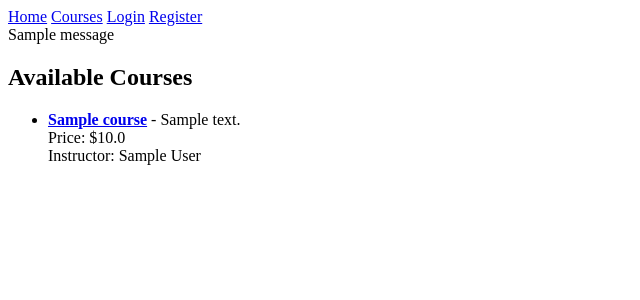
After one commit to Abdelrahmqn/Skill-Oriented-Hub, a Flask app: page /courses/ in a window 1280 px wide. The commit adds this page. Shown: the top 300 px of the page, without its empty margins (0-640 px from the left). Run offline with Flask 3, Linux system fonts and the light colour scheme; tables that the repository leaves empty hold one stand-in row (values such as "Sample post"); one stand-in notice (Sample message) is shown.

Commit message:
Implemented Register and Login Implemented Course Management For Instructor Pov And Student Pov

```diff
--- /dev/null
+++ b/app/routes/course.py
@@ -0,0 +1,111 @@
+from flask import Blueprint, render_template, redirect, url_for, flash, request
+from flask_login import login_required, current_user
+from app import db
+from app.models import Course, Enrollment
+from flask_wtf import FlaskForm
+from wtforms import StringField, TextAreaField, FloatField, SubmitField
+from wtforms.validators import DataRequired
+
+bp = Blueprint('course', __name__, url_prefix='/courses')
+
+# Form for creating a course
+class CourseForm(FlaskForm):
+    title = StringField('Title', validators=[DataRequired()])
+    description = TextAreaField('Description', validators=[DataRequired()])
+    price = FloatField('Price', validators=[DataRequired()])
+    submit = SubmitField('Create Course')
+
+@bp.route('/<int:course_id>')
+def course_details(course_id):
+    course = Course.query.get_or_404(course_id)
+    return render_template('course_details.html', course=course)
+
+# Route for creating a new course (for instructors only)
+@bp.route('/create', methods=['GET', 'POST'])
+@login_required
+def create_course():
+    if current_user.role != 'instructor':
+        flash('Only instructors can create courses.', 'danger')
+        return redirect(url_for('main.index'))
+
+    form = CourseForm()
+    if form.validate_on_submit():
+        course = Course(
+            title=form.title.data,
+            description=form.description.data,
+            price=form.price.data,
+            teacher_id=current_user.id
+        )
+        db.session.add(course)
+        db.session.commit()
+        flash('Course created successfully!', 'success')
+        return redirect(url_for('course.list_courses'))
+
+    return render_template('create_course.html', form=form)
+
+# Route for listing all available courses
+@bp.route('/')
+def list_courses():
+    courses = Course.query.all()
+    return render_template('list_courses.html', courses=courses)
+
+# Route for enrolling in a course (for students)
+@bp.route('/enroll/<int:course_id>')
+@login_required
+def enroll(course_id):
+    if current_user.role != 'student':
+        flash('Only students can enroll in courses.', 'danger')
+        return redirect(url_for('course.list_courses'))
+
+    course = Course.query.get_or_404(course_id)
+    enrollment = Enrollment.query.filter_by(student_id=current_user.id, course_id=course.id).first()
+
+    if enrollment:
+        flash('You are already enrolled in this course.', 'info')
+    else:
+        new_enrollment = Enrollment(student_id=current_user.id, course_id=course.id)
+        db.session.add(new_enrollment)
+        db.session.commit()
+        flash('You have successfully enrolled in the course!', 'success')
+
+    return redirect(url_for('course.list_courses'))
+@bp.route('/instructor/dashboard')
+@login_required
+def instructor_dashboard():
+    if current_user.role != 'instructor':
+        flash('Only instructors can access the dashboard.', 'danger')
+        return redirect(url_for('main.index'))
+
+    courses = Course.query.filter_by(teacher_id=current_user.id).all()
+    return render_template('instructor_dashboard.html', courses=courses)
+@bp.route('/student/dashboard')
+@login_required
+def student_dashboard():
+    if current_user.role != 'student':
+        flash('Only students can access the dashboard.', 'danger')
+        return redirect(url_for('main.index'))
+
+    enrollments = Enrollment.query.filter_by(student_id=current_user.id).all()
+    return render_template('student_dashboard.html', enrollments=enrollments)
+@bp.route('/edit/<int:course_id>', methods=['GET', 'POST'])
+@login_required
+def edit_course(course_id):
+    if current_user.role != 'instructor':
+        flash('Only instructors can edit courses.', 'danger')
+        return redirect(url_for('main.index'))
+
+    course = Course.query.get_or_404(course_id)
+    if course.teacher_id != current_user.id:
+        flash('You do not have permission to edit this course.', 'danger')
+        return redirect(url_for('course.instructor_dashboard'))
+
+    form = CourseForm(obj=course)
+    if form.validate_on_submit():
+        course.title = form.title.data
+        course.description = form.description.data
+        course.price = form.price.data
+        db.session.commit()
+        flash('Course updated successfully!', 'success')
+        return redirect(url_for('course.instructor_dashboard'))
+
+    return render_template('edit_course.html', form=form, course=course)
--- a/app/templates/layout.html
+++ b/app/templates/layout.html
@@ -7,9 +7,33 @@
 </head>
 <body>
 <nav>
-    <!-- Navigation bar will go here -->
+    <a href="{{ url_for('main.index') }}">Home</a>
+
+    <!-- Courses link for everyone -->
+    <a href="{{ url_for('course.list_courses') }}">Courses</a>
+
+    {% if current_user.is_authenticated %}
+    {% if current_user.role == 'instructor' %}
+    <a href="{{ url_for('course.instructor_dashboard') }}">Instructor Dashboard</a>
+    <a href="{{ url_for('course.create_course') }}">Create Course</a>
+    {% elif current_user.role == 'student' %}
+    <a href="{{ url_for('course.student_dashboard') }}">Student Dashboard</a>
+    {% endif %}
+    <a href="{{ url_for('auth.logout') }}">Logout ({{ current_user.name }})</a>
+    {% else %}
+    <a href="{{ url_for('auth.login') }}">Login</a>
+    <a href="{{ url_for('auth.register') }}">Register</a>
+    {% endif %}
 </nav>
+
 <div class="container">
+    {% with messages = get_flashed_messages(with_categories=true) %}
+    {% if messages %}
+    {% for category, message in messages %}
+    <div class="alert alert-{{ category }}">{{ message }}</div>
+    {% endfor %}
+    {% endif %}
+    {% endwith %}
     {% block content %}{% endblock %}
 </div>
 </body>
--- /dev/null
+++ b/app/templates/list_courses.html
@@ -0,0 +1,19 @@
+{% extends 'layout.html' %}
+
+{% block content %}
+<h2>Available Courses</h2>
+<ul>
+    {% for course in courses %}
+    <li>
+        <strong><a href="{{ url_for('course.course_details', course_id=course.id) }}">{{ course.title }}</a></strong> - {{ course.description }}<br>
+        Price: ${{ course.price }}<br>
+        Instructor: {{ course.instructor.name }}<br>
+        {% if current_user.is_authenticated %}
+        {% if current_user.role == 'student' %}
+        <a href="{{ url_for('course.enroll', course_id=course.id) }}">Enroll</a>
+        {% endif %}
+        {% endif %}
+    </li>
+    {% endfor %}
+</ul>
+{% endblock %}
```
Also changed, not shown: app/__init__.py (+16 -0 lines), app/models.py (+20 -2 lines), app/routes/auth.py (added, +78 -0 lines), app/templates/course_details.html (added, +16 -0 lines), app/templates/create_course.html (added, +12 -0 lines), app/templates/edit_course.html (added, +13 -0 lines), app/templates/instructor_dashboard.html (added, +17 -0 lines), app/templates/login.html (added, +11 -0 lines), app/templates/register.html (added, +18 -0 lines), app/templates/student_dashboard.html (added, +14 -0 lines), requirements.txt (+21 -14 lines).
